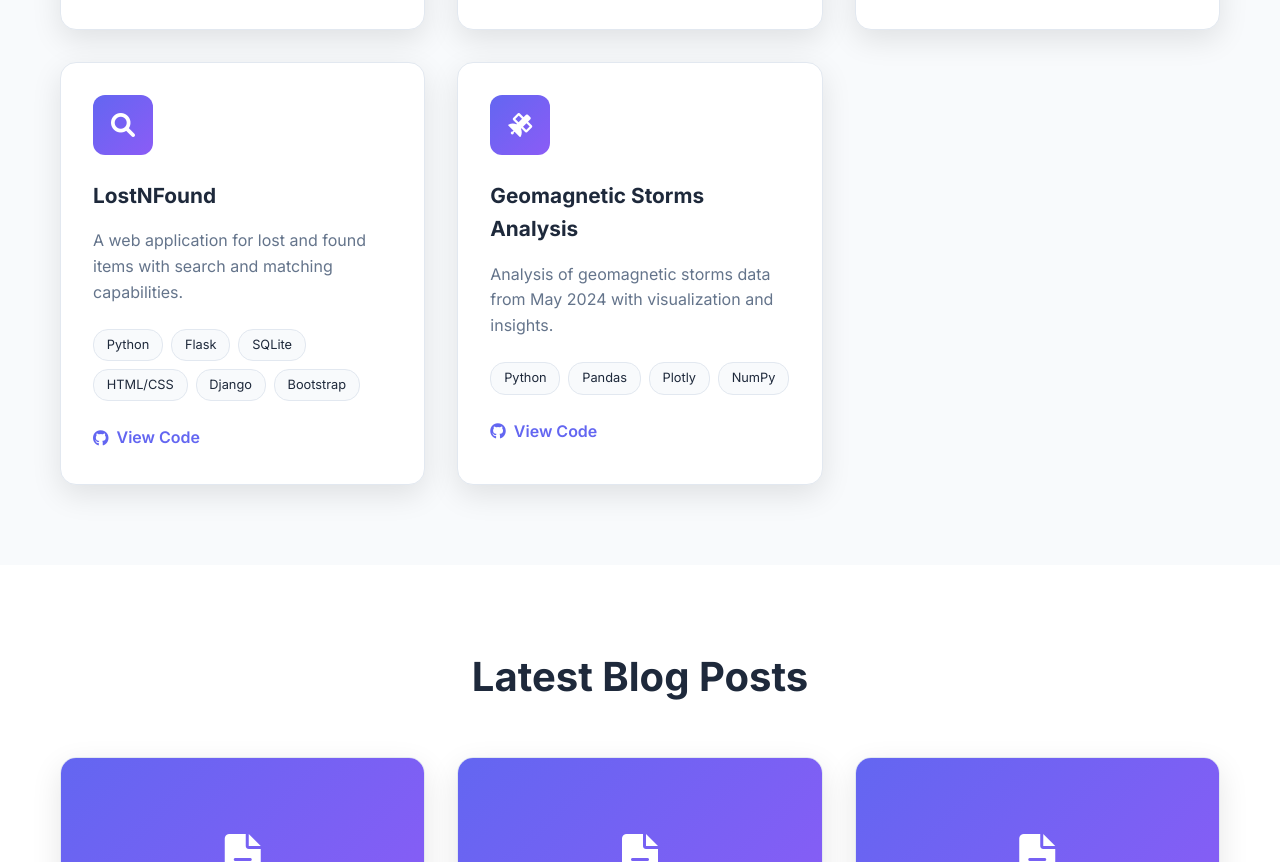
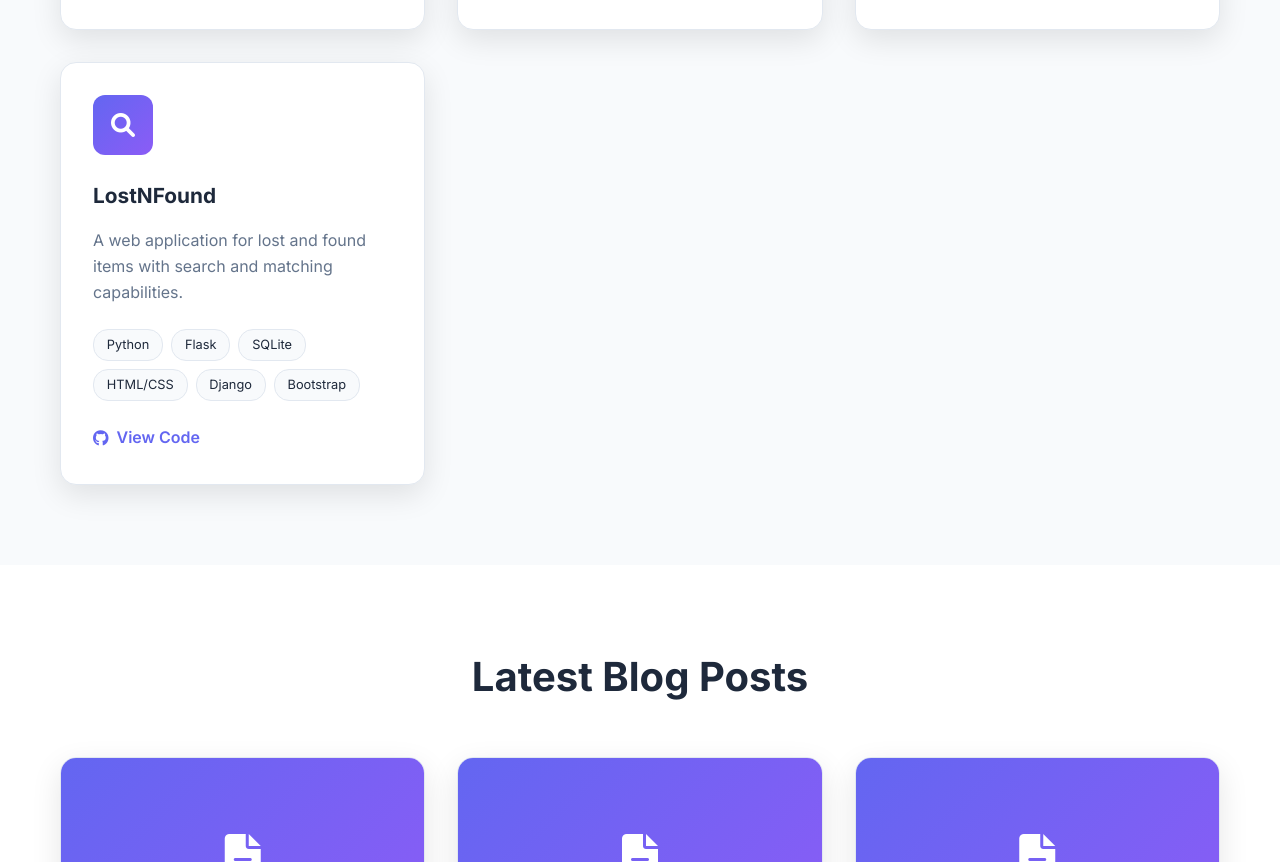
Before and after one commit to mohithnovoct/mohithnovoct.github.io, a website: page index.html in a window 1280 px wide. Shown: the part 2307-3169 px from the top of the page. Drawn offline with Linux system fonts and the light colour scheme.

Commit message:
project update

```diff
--- a/index.html
+++ b/index.html
@@ -221,26 +221,6 @@
                     </div>
                 </div>
 
-                <div class="project-card">
-                    <div class="project-image">
-                        <i class="fas fa-satellite"></i>
-                    </div>
-                    <div class="project-content">
-                        <h3>Geomagnetic Storms Analysis</h3>
-                        <p>Analysis of geomagnetic storms data from May 2024 with visualization and insights.</p>
-                        <div class="project-tech">
-                            <span class="tech-tag">Python</span>
-                            <span class="tech-tag">Pandas</span>
-                            <span class="tech-tag">Plotly</span>
-                            <span class="tech-tag">NumPy</span>
-                        </div>
-                        <div class="project-links">
-                            <a href="https://github.com/mohithnovoct/Geomagnetic_storms-may2024-" target="_blank" class="project-link">
-                                <i class="fab fa-github"></i> View Code
-                            </a>
-                        </div>
-                    </div>
-                </div>
             </div>
         </div>
     </section>
```
